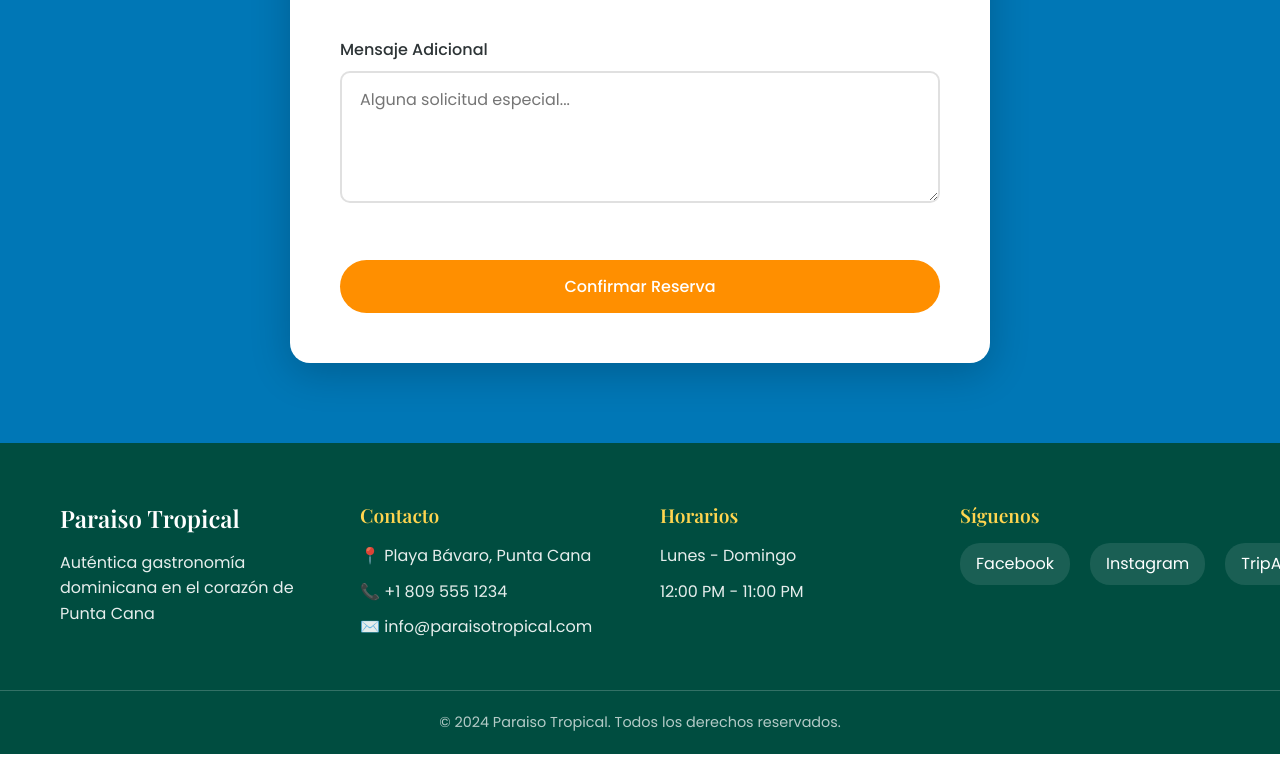
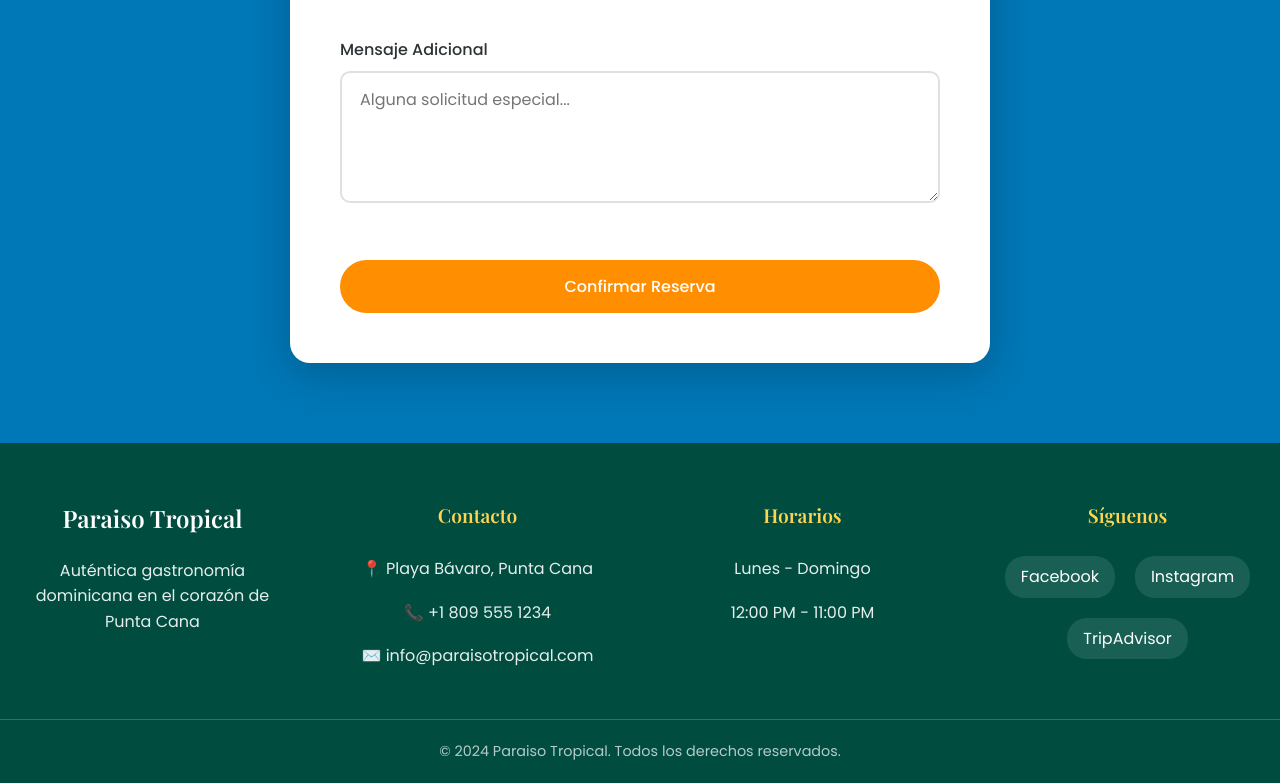
Before and after one commit to pip3-00/landing-reservas-whatsapp, a plain HTML site: page index.html in a window 1280 px wide. Shown: the part 4059-4842 px from the top of the page. Before the commit the page ends 4813 px from the top, so only its background shows below. Drawn offline with nearby package versions, Linux system fonts and the light colour scheme.

Commit message:
alineacion

```diff
--- a/styles.css
+++ b/styles.css
@@ -520,19 +520,23 @@ h1, h2, h3, h4 {
 
 .footer-section h4 {
     font-size: 1.2rem;
-    margin-bottom: 15px;
+    margin-bottom: 20px;
     color: var(--accent-color);
+    text-align: center;
 }
 
 .footer-section p {
     margin-bottom: 10px;
     opacity: 0.9;
+    text-align: center;
 }
 
 .social-links {
     display: flex;
     justify-content: center;
+    align-items: center;
     gap: 20px;
+    flex-wrap: wrap;
 }
 
 .social-links a {
@@ -618,17 +622,26 @@ h1, h2, h3, h4 {
     .footer-content {
         flex-direction: row;
         flex-wrap: wrap;
-        justify-content: space-between;
-        text-align: left;
+        justify-content: center;
+        gap: 40px;
+        text-align: center;
+        max-width: 100%;
     }
 
     .footer-section {
-        flex: 1;
+        flex: 0 1 250px;
         min-width: 200px;
+        max-width: 300px;
+        display: flex;
+        flex-direction: column;
+        align-items: center;
+        gap: 8px;
     }
 
     .social-links {
-        justify-content: flex-start;
+        justify-content: center;
+        align-items: center;
+        flex-wrap: wrap;
     }
 }
 
@@ -643,6 +656,15 @@ h1, h2, h3, h4 {
         gap: 30px;
     }
 
+    .footer-content {
+        gap: 60px;
+    }
+
+    .footer-section {
+        flex: 1;
+        max-width: 280px;
+    }
+
     .section-title {
         font-size: 2.5rem;
     }
```
